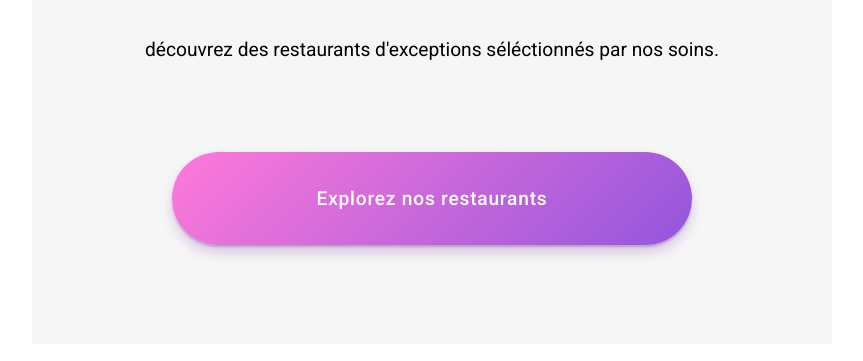
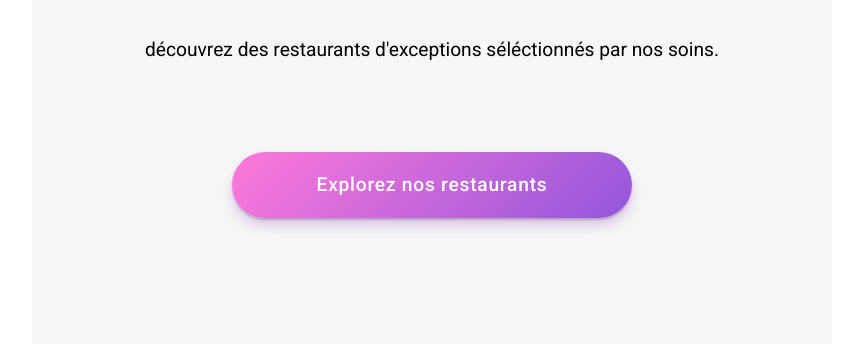
Before and after one commit to vwilly/Willy-Voge-OhMyFood, a website: page index.html in a window 1280 px wide. Shown: the part 303-664 px from the top of the page, without its empty margins (208-1071 px from the left). Drawn offline with Linux system fonts and the light colour scheme; a web font is replaced by a local one.

Commit message:
fin ajustement

```diff
--- a/scss/style.scss
+++ b/scss/style.scss
@@ -22,6 +22,10 @@
     .gps-box {
         height: 550px;
         width: 800px;
+        .gps-button {
+            width: 50%;
+            height: 12%;
+        }
     }
     .navigation{
         li{
@@ -109,6 +113,10 @@
     }
     .gps-box{
         height: 800px;
+        .gps-button {
+            width: 65%;
+            height: 17%;
+        }
     }
     .navigation {
         height: 800px;
@@ -273,8 +281,6 @@ h1{
     .gps-button{
         @extend %center-box;
         @extend %big-button;
-        width: 65%;
-        height: 17%;
     }
 }
 
```
Also changed, not shown: css/style.css, 1 other file.
